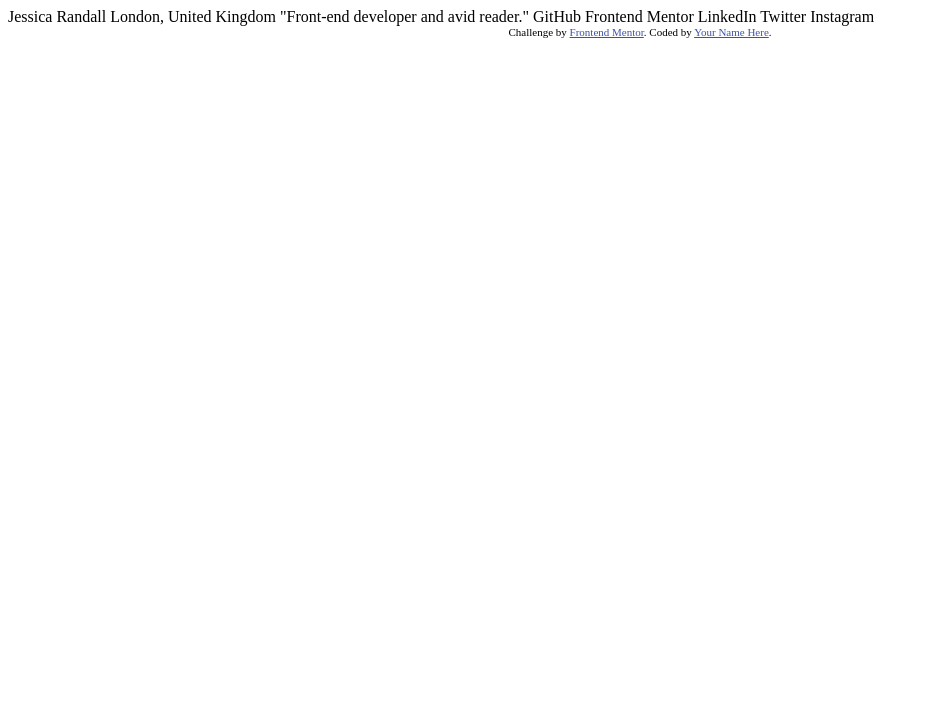
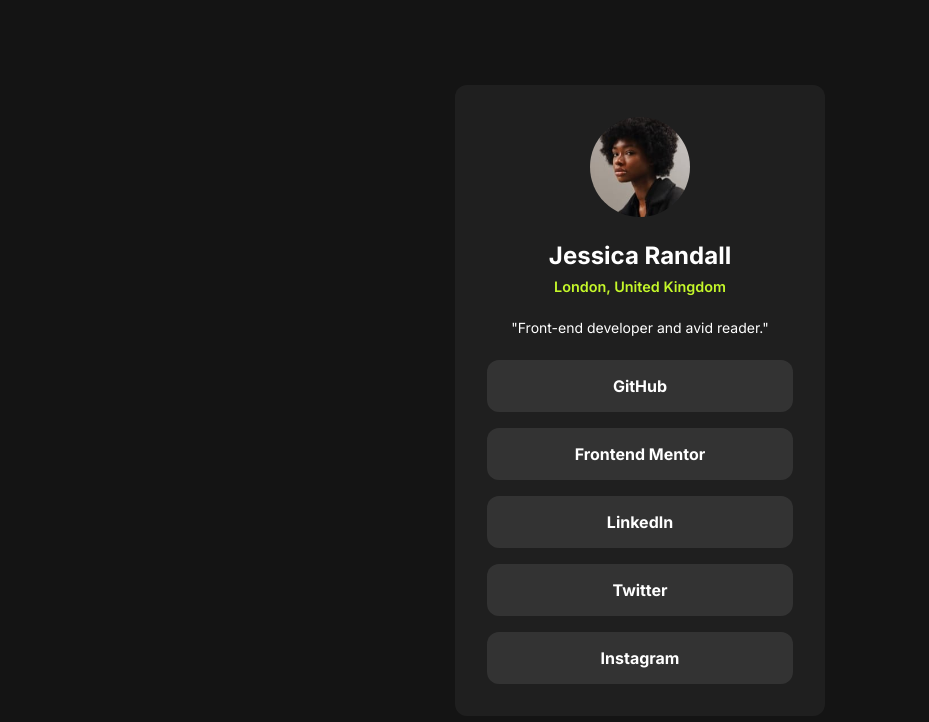
Before and after one commit to EidrianMax/social-links-profile-main, a plain HTML site: page index.html in a window 1280 px wide. Shown: the whole page, without its empty margins (0-929 px from the left). Drawn offline with Linux system fonts and the light colour scheme.

Commit message:
add profile

```diff
--- a/index.html
+++ b/index.html
@@ -1,34 +1,55 @@
 <!DOCTYPE html>
 <html lang="en">
-<head>
-  <meta charset="UTF-8">
-  <meta name="viewport" content="width=device-width, initial-scale=1.0"> <!-- displays site properly based on user's device -->
+  <head>
+    <meta charset="UTF-8" />
+    <meta name="viewport" content="width=device-width, initial-scale=1.0" />
+    <link
+      rel="icon"
+      type="image/png"
+      sizes="32x32"
+      href="./assets/images/avatar-jessica.jpeg"
+    />
+    <link rel="stylesheet" href="./styles.css" />
+    <title>Frontend Mentor | Social links profile</title>
+  </head>
+  <body>
+    <main>
+      <article class="profile">
+        <img
+          class="profile-avatar"
+          src="./assets/images/avatar-jessica.jpeg"
+          alt="Jessica Randall profile picture"
+        />
 
-  <link rel="icon" type="image/png" sizes="32x32" href="./assets/images/favicon-32x32.png">
+        <div>
+          <h1 class="profile-name">Jessica Randall</h1>
+          <p class="profile-place">London, United Kingdom</p>
+        </div>
 
-  <title>Frontend Mentor | Social links profile</title>
+        <p class="profile-description">
+          "Front-end developer and avid reader."
+        </p>
 
-  <!-- Feel free to remove these styles or customise in your own stylesheet 👍 -->
-  <style>
-    .attribution { font-size: 11px; text-align: center; }
-    .attribution a { color: hsl(228, 45%, 44%); }
-  </style>
-</head>
-<body>
-
-  Jessica Randall
-  London, United Kingdom
-  "Front-end developer and avid reader."
-
-  GitHub
-  Frontend Mentor
-  LinkedIn
-  Twitter
-  Instagram
-
-  <div class="attribution">
-    Challenge by <a href="https://www.frontendmentor.io?ref=challenge" target="_blank">Frontend Mentor</a>.
-    Coded by <a href="#">Your Name Here</a>.
-  </div>
-</body>
+        <nav class="profile-nav">
+          <ul class="profile-links">
+            <li class="profile-link">
+              <a class="link-btn" href="#">GitHub</a>
+            </li>
+            <li class="profile-link">
+              <a class="link-btn" href="#">Frontend Mentor</a>
+            </li>
+            <li class="profile-link">
+              <a class="link-btn" href="#">LinkedIn</a>
+            </li>
+            <li class="profile-link">
+              <a class="link-btn" href="#">Twitter</a>
+            </li>
+            <li class="profile-link">
+              <a class="link-btn" href="#">Instagram</a>
+            </li>
+          </ul>
+        </nav>
+      </article>
+    </main>
+  </body>
 </html>
--- /dev/null
+++ b/styles.css
@@ -0,0 +1,104 @@
+@import url('https://fonts.googleapis.com/css2?family=Inter:wght@100..900&display=swap');
+
+:root {
+  /* Primary Colors */
+  --nutmeg: hsl(14, 45%, 36%);
+  --dark-raspberry: hsl(332, 51%, 32%);
+  --green: hsl(75, 94%, 57%);
+
+  /* Neutral Colors */
+  --white: hsl(0, 0%, 100%);
+  --grey: hsl(0, 0%, 20%);
+  --dark-grey: hsl(0, 0%, 12%);
+  --off-black: hsl(0, 0%, 8%);
+
+  /* Typography */
+  --font-family: 'Inter', san-serif;
+  --font-regular: 400;
+  --font-semibold: 600;
+  --font-bold: 700;
+
+  /* More styles... */
+  --border-radius: 0.75rem;
+}
+
+* {
+  box-sizing: border-box;
+  margin: 0;
+}
+
+body {
+  margin: 0;
+  background-color: var(--off-black);
+  font-family: var(--font-family);
+  font-weight: var(--font-regular);
+  min-height: 100vh;
+  display: grid;
+  place-items: center;
+}
+
+.profile {
+  background-color: var(--dark-grey);
+  padding: 2rem;
+  border-radius: var(--border-radius);
+  color: var(--white);
+  display: flex;
+  flex-direction: column;
+  align-items: center;
+  gap: 1.5rem;
+  min-width: 370px;
+}
+
+.profile-avatar {
+  border-radius: 50%;
+  width: 100px;
+  object-fit: cover;
+}
+
+.profile-name {
+  font-weight: var(--font-bold);
+  margin-bottom: 0.5rem;
+}
+
+.profile-description {
+  font-size: 0.875rem;
+}
+
+.profile-place {
+  color: var(--green);
+  font-weight: var(--font-semibold);
+  font-size: 0.9rem;
+  text-align: center;
+}
+
+.profile-nav {
+  align-self: stretch;
+}
+
+.profile-links {
+  list-style: none;
+  padding-left: 0;
+  display: flex;
+  flex-direction: column;
+  gap: 1rem;
+}
+
+.link-btn {
+  --hover-bg: var(--green);
+  --hover-color: var(--dark-grey);
+
+  text-decoration: none;
+  color: var(--white);
+  font-weight: var(--font-bold);
+  background-color: var(--grey);
+  padding-block: 1rem;
+  border-radius: var(--border-radius);
+  display: block;
+  text-align: center;
+  transition: 0.2s;
+}
+
+.link-btn:hover {
+  background-color: var(--hover-bg);
+  color: var(--hover-color);
+}
```
